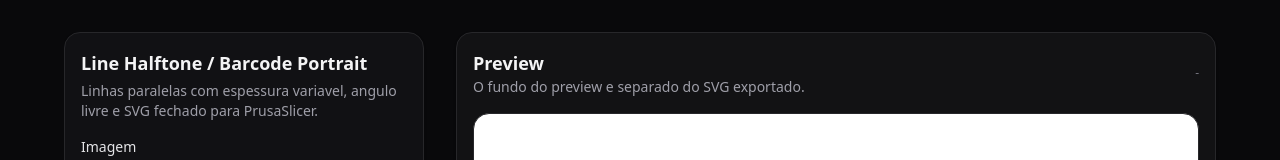
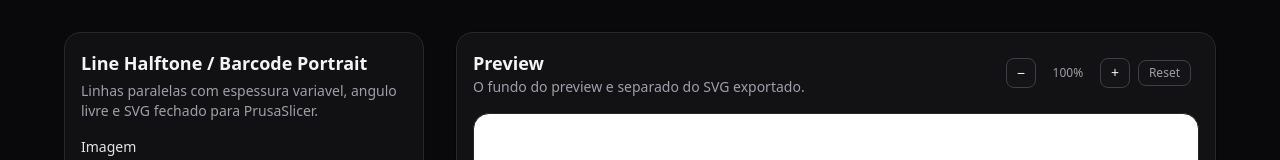
Before and after one commit to diehlstlflix/halftone, a React (Vite) app: page / in a window 1280 px wide. Shown: the top 160 px of the page. Built offline with nearby package versions, Linux system fonts and the light colour scheme.

Commit message:
Add zoom controls, width 100-300mm range, mouse wheel zoom

```diff
--- a/src/App.jsx
+++ b/src/App.jsx
@@ -1,4 +1,4 @@
-import { useDeferredValue, useMemo, useRef, useState } from "react";
+import { useDeferredValue, useEffect, useMemo, useRef, useState } from "react";
 
 import {
   DEFAULT_GENERATION_OPTIONS,
@@ -7,6 +7,8 @@ import {
 } from "../core/line-halftone.js";
 
 const MIN_THICKNESS_MM = 0.8;
+const MIN_WIDTH_MM = 100;
+const MAX_WIDTH_MM = 300;
 
 function Section({ title, children, defaultOpen = true }) {
   return (
@@ -88,6 +90,7 @@ async function readImageDataFromFile(file, canvas) {
 export default function LineHalftoneApp() {
   const canvasRef = useRef(null);
   const panStart = useRef(null);
+  const previewRef = useRef(null);
 
   const [fileName, setFileName] = useState("");
   const [image, setImage] = useState(null);
@@ -116,6 +119,20 @@ export default function LineHalftoneApp() {
 
   const [pan, setPan] = useState({ x: 0, y: 0 });
   const [dragging, setDragging] = useState(false);
+  const [zoom, setZoom] = useState(1);
+
+  // Mouse wheel zoom via non-passive listener
+  useEffect(() => {
+    const el = previewRef.current;
+    if (!el) return;
+    function onWheel(e) {
+      e.preventDefault();
+      const delta = e.deltaY > 0 ? -0.1 : 0.1;
+      setZoom((z) => Math.min(4, Math.max(0.25, parseFloat((z + delta).toFixed(2)))));
+    }
+    el.addEventListener("wheel", onWheel, { passive: false });
+    return () => el.removeEventListener("wheel", onWheel);
+  }, []);
 
   const generationOptions = useMemo(
     () => ({
@@ -177,6 +194,7 @@ export default function LineHalftoneApp() {
     setImage(loaded);
     setImageAspectRatio(loaded.aspectRatio);
     setPan({ x: 0, y: 0 });
+    setZoom(1);
   }
 
   function downloadSvg() {
@@ -221,6 +239,11 @@ export default function LineHalftoneApp() {
 
   function handleTouchEnd() {
     setDragging(false);
+  }
+
+  function resetView() {
+    setPan({ x: 0, y: 0 });
+    setZoom(1);
   }
 
   const previewClass =
@@ -371,7 +394,7 @@ export default function LineHalftoneApp() {
             </Section>
 
             <Section title="Saida" defaultOpen>
-              <Slider label="Width (mm)" value={widthMm} setValue={setWidthMm} min={40} max={260} />
+              <Slider label="Width (mm)" value={widthMm} setValue={setWidthMm} min={MIN_WIDTH_MM} max={MAX_WIDTH_MM} />
               <label className="mt-2 flex items-center gap-2 text-sm text-zinc-300">
                 <input
                   type="checkbox"
@@ -411,17 +434,50 @@ export default function LineHalftoneApp() {
         {/* Preview column */}
         <div className="space-y-4 lg:col-span-2">
           <div className="rounded-2xl border border-zinc-800 bg-zinc-900/60 p-4 shadow">
-            <div className="flex items-center justify-between">
+            {/* Preview header */}
+            <div className="flex flex-wrap items-center justify-between gap-2">
               <div>
                 <div className="text-lg font-semibold">Preview</div>
                 <div className="text-sm text-zinc-400">O fundo do preview e separado do SVG exportado.</div>
               </div>
-              <div className="tabular-nums text-xs text-zinc-500">
-                {svgText ? `${(svgText.length / 1024).toFixed(1)} KB` : "-"}
+              <div className="flex items-center gap-2">
+                {/* Zoom controls */}
+                <button
+                  onClick={() => setZoom((z) => Math.max(0.25, parseFloat((z - 0.25).toFixed(2))))}
+                  className="rounded-lg border border-zinc-700 bg-zinc-900/40 px-2.5 py-1 text-sm hover:bg-zinc-800"
+                  type="button"
+                  title="Zoom out"
+                >
+                  −
+                </button>
+                <span className="w-12 text-center tabular-nums text-xs text-zinc-400">
+                  {Math.round(zoom * 100)}%
+                </span>
+                <button
+                  onClick={() => setZoom((z) => Math.min(4, parseFloat((z + 0.25).toFixed(2))))}
+                  className="rounded-lg border border-zinc-700 bg-zinc-900/40 px-2.5 py-1 text-sm hover:bg-zinc-800"
+                  type="button"
+                  title="Zoom in"
+                >
+                  +
+                </button>
+                <button
+                  onClick={resetView}
+                  className="rounded-lg border border-zinc-700 bg-zinc-900/40 px-2.5 py-1 text-xs text-zinc-400 hover:bg-zinc-800"
+                  type="button"
+                  title="Reset view"
+                >
+                  Reset
+                </button>
+                <span className="tabular-nums text-xs text-zinc-600">
+                  {svgText ? `${(svgText.length / 1024).toFixed(1)} KB` : ""}
+                </span>
               </div>
             </div>
 
+            {/* Preview area */}
             <div
+              ref={previewRef}
               className={`mt-4 overflow-hidden rounded-2xl border border-zinc-800 ${previewClass} select-none ${
                 dragging ? "cursor-grabbing" : "cursor-grab"
               }`}
@@ -438,7 +494,8 @@ export default function LineHalftoneApp() {
                 className="grid w-full place-items-center"
                 style={{
                   aspectRatio: `${widthMm}/${effectiveHeightMm}`,
-                  transform: `translate(${pan.x}px, ${pan.y}px)`,
+                  transform: `translate(${pan.x}px, ${pan.y}px) scale(${zoom})`,
+                  transformOrigin: "center",
                   willChange: "transform",
                 }}
               >
@@ -452,7 +509,7 @@ export default function LineHalftoneApp() {
 
             {image && (
               <div className="mt-2 text-xs text-zinc-600">
-                Arraste para mover o preview.
+                Arraste para mover · Scroll para zoom
               </div>
             )}
           </div>
```
